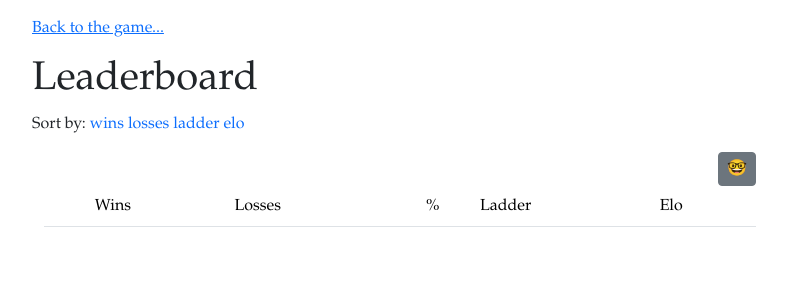
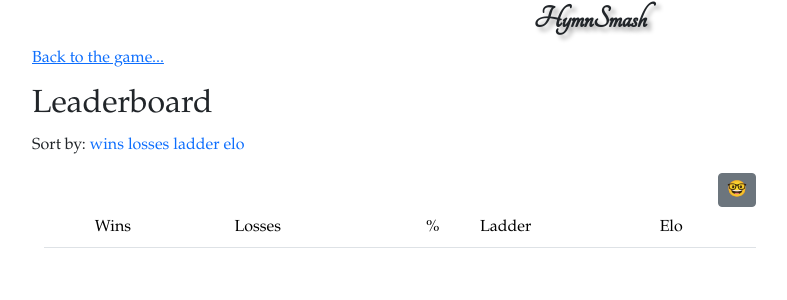
Before and after one commit to jftsang/hymnsmash, a Flask app: page /leaderboard in a window 1280 px wide. Shown: the top 300 px of the page, without its empty margins (50-837 px from the left). Run offline with Flask 3, Linux system fonts and the light colour scheme.

Commit message:
Add title and fix flash ul

```diff
--- a/static/styles.css
+++ b/static/styles.css
@@ -1,6 +1,15 @@
+@import url("https://fonts.googleapis.com/css?family=Tangerine");
+
+
 body {
     font-family: "Book Antiqua", serif;
     max-height: 100vh;
+}
+
+div.bigTitle h1 {
+    font-family: "Tangerine", cursive;
+    font-weight: bold;
+    text-shadow: 4px 4px 4px #aaa;
 }
 
 div.competitor {
@@ -19,3 +28,14 @@
     bottom: 10px;
     left: 10px;
 }
+
+h1 {
+    font-family: "Palatino", serif;
+    font-size: xx-large;
+}
+
+ul.no-bullets {
+    list-style-type: none;
+    padding: 0;
+    margin: 0;
+}
--- a/templates/base.html
+++ b/templates/base.html
@@ -18,16 +18,20 @@
 </head>
 
 <body>
-{% with messages = get_flashed_messages() %}
-
-    <ul>
-        {% for message in messages %}
-            <li style="display: inline">{{ message }}</li>
-        {% endfor %}
-    </ul>
-{% endwith %}
 <div class="container-md">
     <div class="row">
+        <div id="titleDiv" class="col-md-12 text-center bigTitle">
+            <h1>HymnSmash</h1>
+        </div>
+    </div>
+    <div class="row">
+        {% with messages = get_flashed_messages() %}
+            <ul class="no-bullets">
+                {% for message in messages %}
+                    <li>{{ message }}</li>
+                {% endfor %}
+            </ul>
+        {% endwith %}
         <div id="mainDiv" class="col-md-8">
             <main>
                 {% block content %}
```
